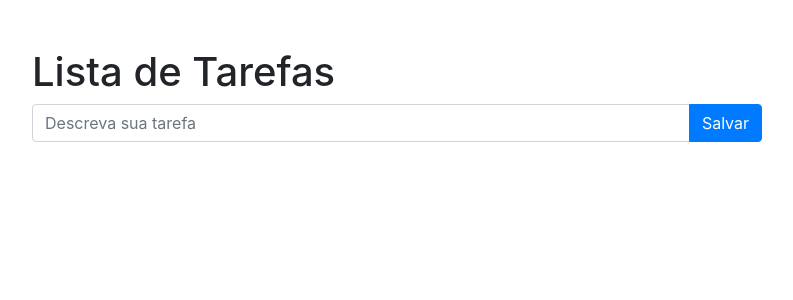
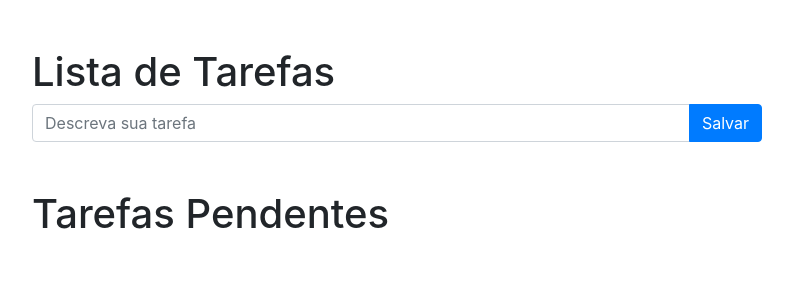
Before and after one commit to marcelohdsantos/mytasks, a Django app: page /tarefas/ in a window 1280 px wide. Shown: the top 300 px of the page, without its empty margins (243-1036 px from the left). Run offline with Django 4.2, Linux system fonts and the light colour scheme; data that the repository does not hold is empty.

Commit message:
Implementacao teste de listar tarefas.

```diff
--- a/tasks/tarefas/templates/tarefas/home.html
+++ b/tasks/tarefas/templates/tarefas/home.html
@@ -1,11 +1,13 @@
 <!DOCTYPE html>
 <html lang="en">
+
 <head>
     <meta charset="UTF-8">
     <title>Lista de Tarefas</title>
     <link rel="stylesheet" href="https://cdn.jsdelivr.net/npm/bootstrap@4.6.2/dist/css/bootstrap.min.css"
         integrity="sha384-xOolHFLEh07PJGoPkLv1IbcEPTNtaed2xpHsD9ESMhqIYd0nLMwNLD69Npy4HI+N" crossorigin="anonymous">
 </head>
+
 <body>
     <div class="container">
         <div class="row">
@@ -27,8 +29,21 @@
                         <small class="form-text text-muted"> {{ form.nome.errors }}</small>
                     </div>
                 </form>
+
+                <h1 class="mt-5">Tarefas Pendentes</h1>
+                {% for tarefa in tarefas_pendentes %}
+                <div class="input-group mb-3">
+                    <div class="input-group-prepend">
+                        <div class="input-group-text">
+                            <input type="checkbox" aria-label="Checkbox for para tarefa">
+                        </div>
+                    </div>
+                    <input type="text" class="form-control" aria-label="Text input para tarefa" value="{{ tarefa.nome }}">
+                </div>
+                {% endfor %}
             </div>
         </div>
     </div>
 </body>
+
 </html>
--- a/tasks/tarefas/views.py
+++ b/tasks/tarefas/views.py
@@ -5,6 +5,7 @@ from django.shortcuts import render
 from django.urls import reverse
 
 from tasks.tarefas.forms import TarefaNovaForm
+from tasks.tarefas.models import Tarefa
 
 
 def home(request):
@@ -14,5 +15,7 @@ def home(request):
             form.save()
             return HttpResponseRedirect(reverse('tarefas:home'))
         else:
-            return render(request, 'tarefas/home.html', {'form': form}, status=400)
-    return render(request, 'tarefas/home.html')
+            tarefas_pendentes = Tarefa.objects.filter(feita=False).all()
+            return render(request, 'tarefas/home.html', {'form': form, 'tarefas_pendentes': tarefas_pendentes}, status=400)
+    tarefas_pendentes = Tarefa.objects.filter(feita=False).all()
+    return render(request, 'tarefas/home.html', {'tarefas_pendentes': tarefas_pendentes})
```
Also changed, not shown: tasks/tarefas/tests/test_tasks_get.py (+20 -0 lines). Lines whose indentation alone changed are shown as unchanged.
